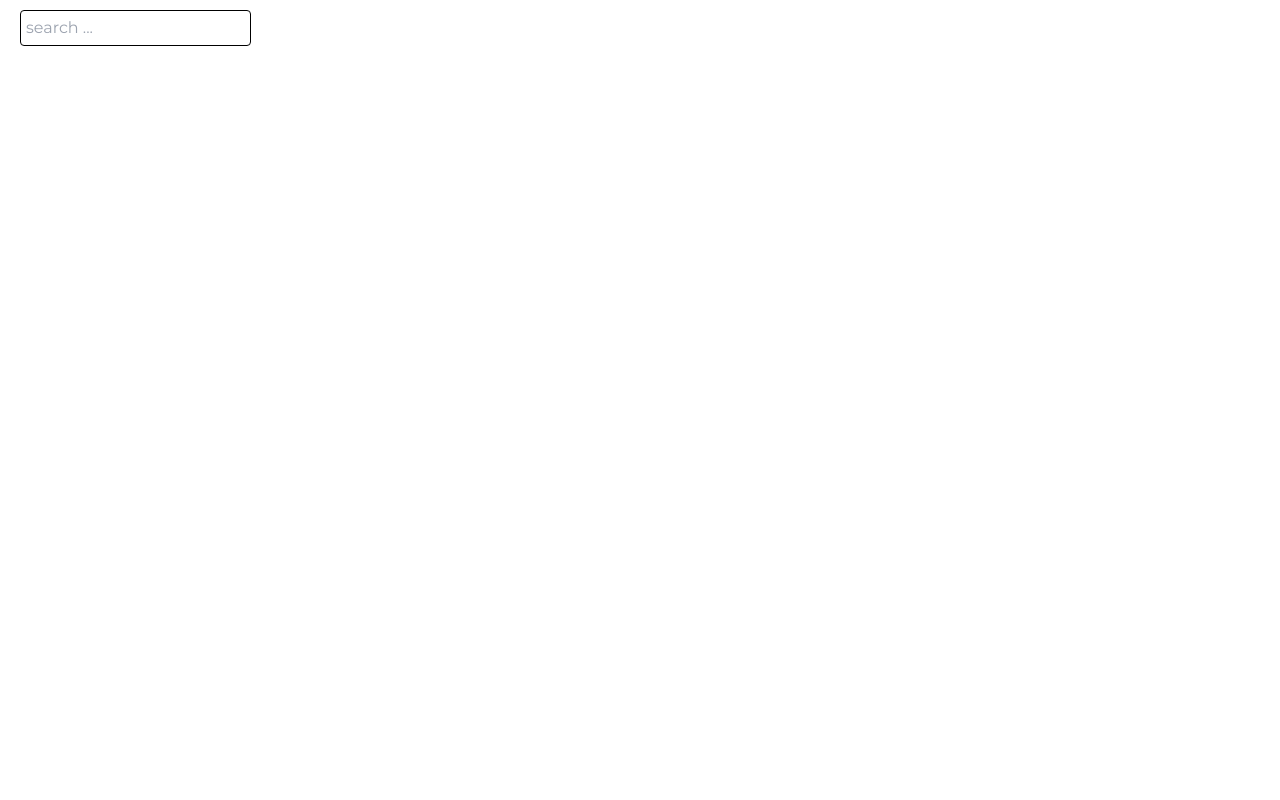
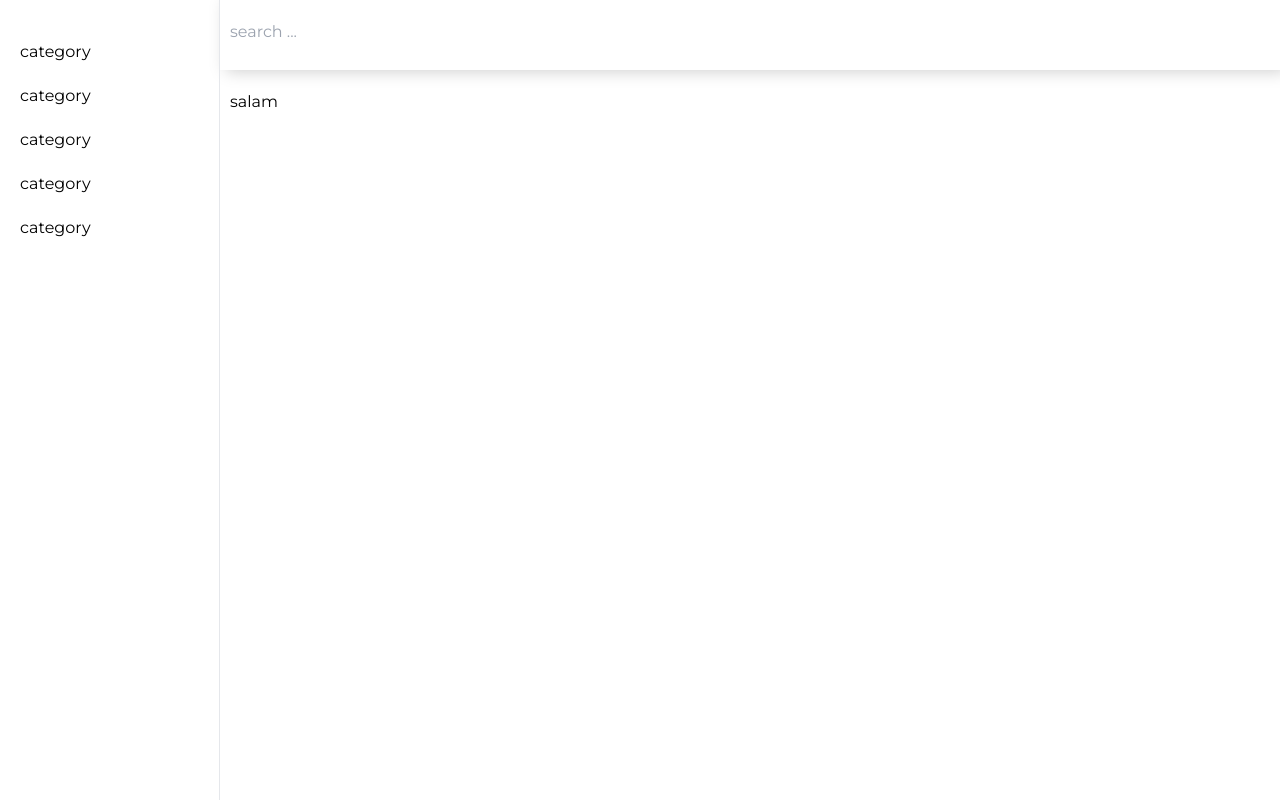
Before and after one commit to Sabamoradi/products, a Next.js app: page / in a window 1280 px wide. Built offline with nearby package versions, Linux system fonts and the light colour scheme.

Commit message:
add header and sidebar and content

```diff
--- a/src/app/globals.css
+++ b/src/app/globals.css
@@ -2,26 +2,11 @@
 @tailwind components;
 @tailwind utilities;
 
-:root {
-  --foreground-rgb: 0, 0, 0;
-  --background-start-rgb: 214, 219, 220;
-  --background-end-rgb: 255, 255, 255;
+.right{
+  padding-left: 220px;
 }
 
-@media (prefers-color-scheme: dark) {
-  :root {
-    --foreground-rgb: 255, 255, 255;
-    --background-start-rgb: 0, 0, 0;
-    --background-end-rgb: 0, 0, 0;
-  }
+.content{
+  padding-top: 90px;
+  padding-left: 10px;
 }
-
-body {
-  color: rgb(var(--foreground-rgb));
-  background: linear-gradient(
-      to bottom,
-      transparent,
-      rgb(var(--background-end-rgb))
-    )
-    rgb(var(--background-start-rgb));
-}
--- a/src/app/layout.tsx
+++ b/src/app/layout.tsx
@@ -1,26 +1,31 @@
-import type { Metadata } from 'next'
-import { Inter } from 'next/font/google'
-import './globals.css'
-import '../styles/root.scss';
-import '../assets/font/font.css';
-import Header from '@/containers/Header';
+import type { Metadata } from "next";
+import "./globals.css";
+import "../styles/root.scss";
+import "../assets/font/font.css";
+import Header from "@/containers/Header";
+import Sidebar from "@/containers/Sidebar";
 
 export const metadata: Metadata = {
-  title: 'Create Next App',
-  description: 'Generated by create next app',
-}
+  title: "Create Next App",
+  description: "Generated by create next app",
+};
 
 export default function RootLayout({
   children,
 }: {
-  children: React.ReactNode
+  children: React.ReactNode;
 }) {
   return (
     <html lang="en">
       <body>
-        <Header/>
-        {children}
+        <div className="conatiner">
+          <Sidebar />
+          <div className="right">
+            <Header />
+            <div className="content">{children}</div>
+          </div>
+        </div>
       </body>
     </html>
-  )
+  );
 }
--- a/src/app/page.tsx
+++ b/src/app/page.tsx
@@ -3,7 +3,7 @@ import Image from 'next/image'
 export default function Home() {
   return (
     <div>
-
+      salam
     </div>
   )
 }
--- a/src/components/Input/style.scss
+++ b/src/components/Input/style.scss
@@ -2,8 +2,10 @@
 
 .container_input{
     input{
-        border: toRem(1) solid;
         border-radius: toRem(4);
-        padding: toRem(5);
+        padding: toRem(10);
+        &:focus{
+            outline: none;
+        }
     }
 }
--- a/src/containers/Header/index.tsx
+++ b/src/containers/Header/index.tsx
@@ -3,8 +3,8 @@ import './style.scss'
 
 export default function Header() {
   return (
-    <header className="header_wrapper bg-white">
-        <Input placeholder='search ...' type='search'/>
+    <header className="header_wrapper  bg-white">
+        <Input placeholder='search ...' type='search' inputClassName='w-50'/>
     </header>
   )
 }
--- a/src/containers/Header/style.scss
+++ b/src/containers/Header/style.scss
@@ -1,5 +1,13 @@
 @use "src/styles/main.scss" as *;
 
 .header_wrapper{
-    padding: toRem(10) toRem(20);
+    padding: toRem(10) 0;
+    box-shadow: toRem(6) toRem(1) toRem(16) #ccc;
+    text-align: left;
+    float: right;
+    width: 100%;
+    height: toRem(70);
+    .w-50{
+        width: 50%;
+    }
 }
--- /dev/null
+++ b/src/containers/Sidebar/index.tsx
@@ -0,0 +1,25 @@
+import './style.scss'
+
+export default function Sidebar() {
+  return (
+    <div className='sidebar_container'>
+      <ul>
+        <li className='sidebar_item'>
+          <p>category</p>
+        </li>
+        <li className='sidebar_item'>
+          <p>category</p>
+        </li>
+        <li className='sidebar_item'>
+          <p>category</p>
+        </li>
+        <li className='sidebar_item'>
+          <p>category</p>
+        </li>
+        <li className='sidebar_item'>
+          <p>category</p>
+        </li>
+      </ul>
+    </div>
+  )
+}
--- /dev/null
+++ b/src/containers/Sidebar/style.scss
@@ -0,0 +1,20 @@
+@use "src/styles/main.scss" as *;
+
+.sidebar_container{
+    padding: toRem(10);
+    border-right: 1px solid #e5e7eb;
+    position: fixed;
+    width: toRem(220);
+    height: 100%;
+    padding: toRem(30) toRem(20) 0 toRem(20);
+    .sidebar_item{
+        padding: toRem(10) 0;
+        cursor: pointer;
+        p{
+            color: $black;
+            &:hover{
+                color: $primary;
+            }
+        }
+    }
+}
--- /dev/null
+++ b/src/styles/_constants.scss
@@ -0,0 +1,5 @@
+$white: #fff;
+$black:#000;
+
+//main
+$primary: #4f46e5;
--- a/src/styles/main.scss
+++ b/src/styles/main.scss
@@ -1 +1,2 @@
 @forward './functions';
+@forward './constants';
```
Also changed, not shown: 1 other file (tests, documents, lock files or other folders).
